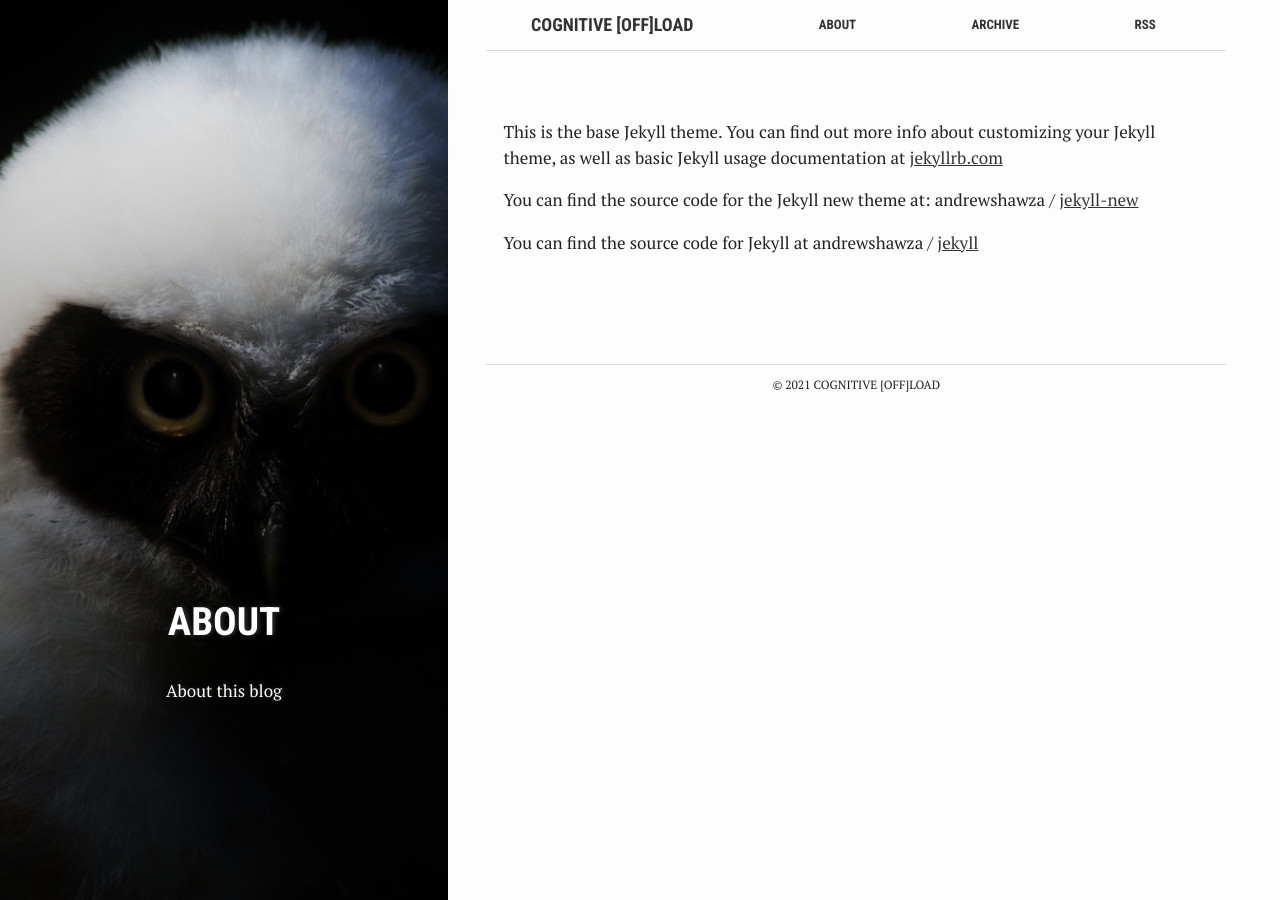
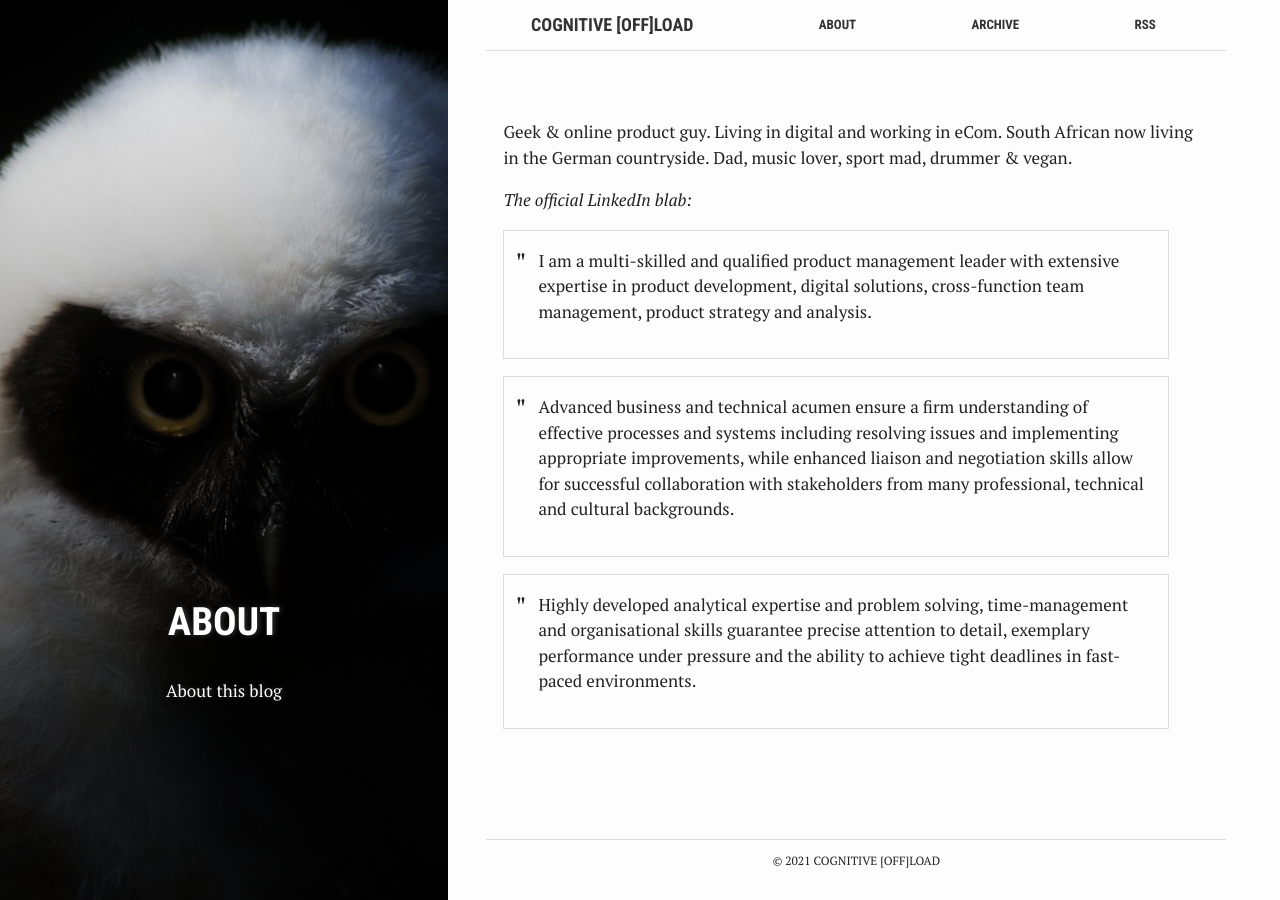
Before and after one commit to andrewshawza/cognitive, a Jekyll site: the page built from about.md, in a window 1280 px wide. Built offline with Jekyll 4.4.1, drawn with Linux system fonts in a browser that asks for light colours.

Commit message:
Update about.md

```diff
--- a/about.md
+++ b/about.md
@@ -8,12 +8,12 @@
 active: about
 ---
 
-This is the base Jekyll theme. You can find out more info about customizing your Jekyll theme, as well as basic Jekyll usage documentation at [jekyllrb.com](http://jekyllrb.com/)
+Geek & online product guy. Living in digital and working in eCom. South African now living in the German countryside. Dad, music lover, sport mad, drummer & vegan.
 
-You can find the source code for the Jekyll new theme at:
-{{site.twitter_username}} /
-[jekyll-new](https://github.com/jglovier/jekyll-new)
+*The official LinkedIn blab:*
 
-You can find the source code for Jekyll at
-{{site.github_username}} /
-[jekyll](https://github.com/jekyll/jekyll)
+> I am a multi-skilled and qualified product management leader with extensive expertise in product development, digital solutions, cross-function team management, product strategy and analysis.
+
+> Advanced business and technical acumen ensure a firm understanding of effective processes and systems including resolving issues and implementing appropriate improvements, while enhanced liaison and negotiation skills allow for successful collaboration with stakeholders from many professional, technical and cultural backgrounds.
+
+> Highly developed analytical expertise and problem solving, time-management and organisational skills guarantee precise attention to detail, exemplary performance under pressure and the ability to achieve tight deadlines in fast-paced environments.
```
